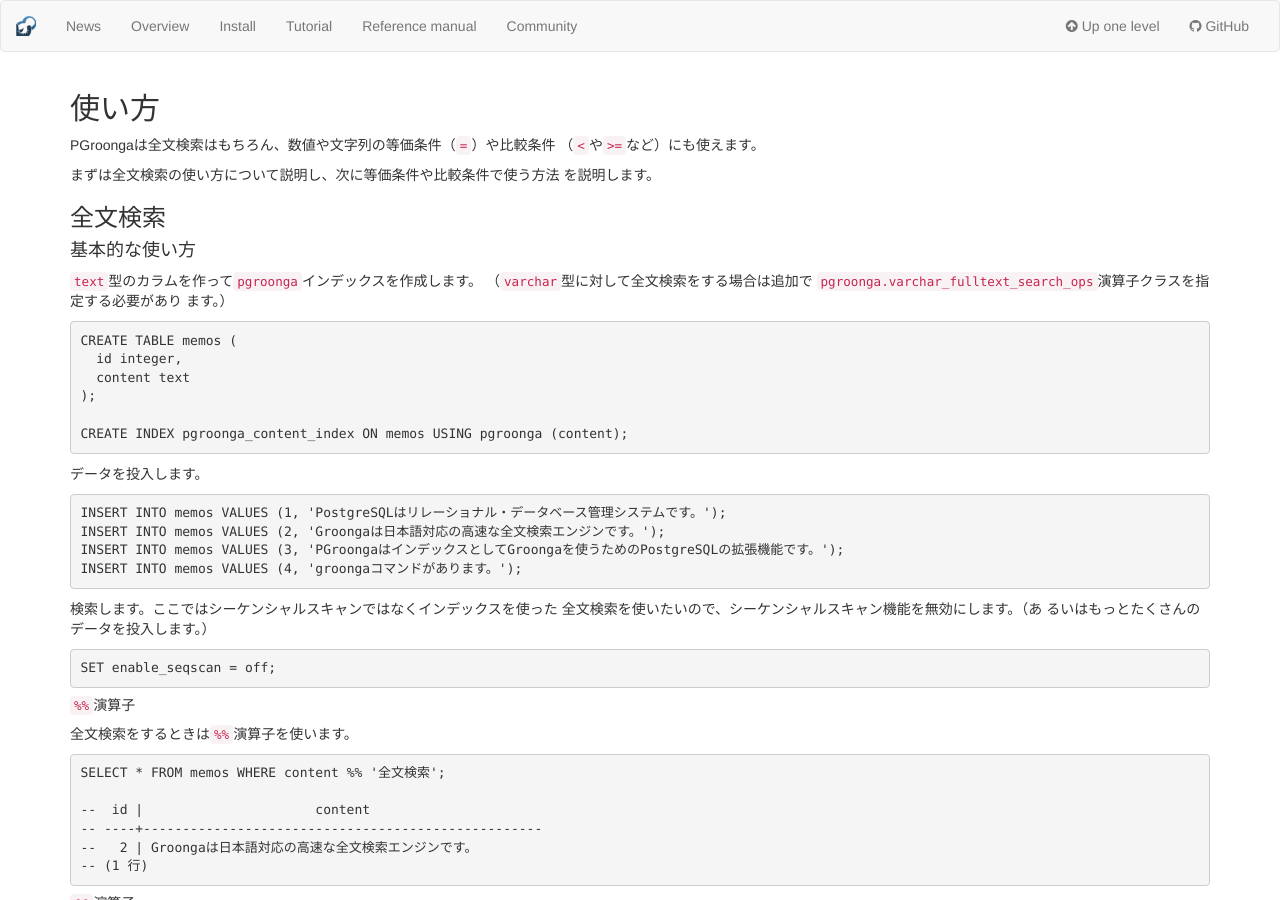
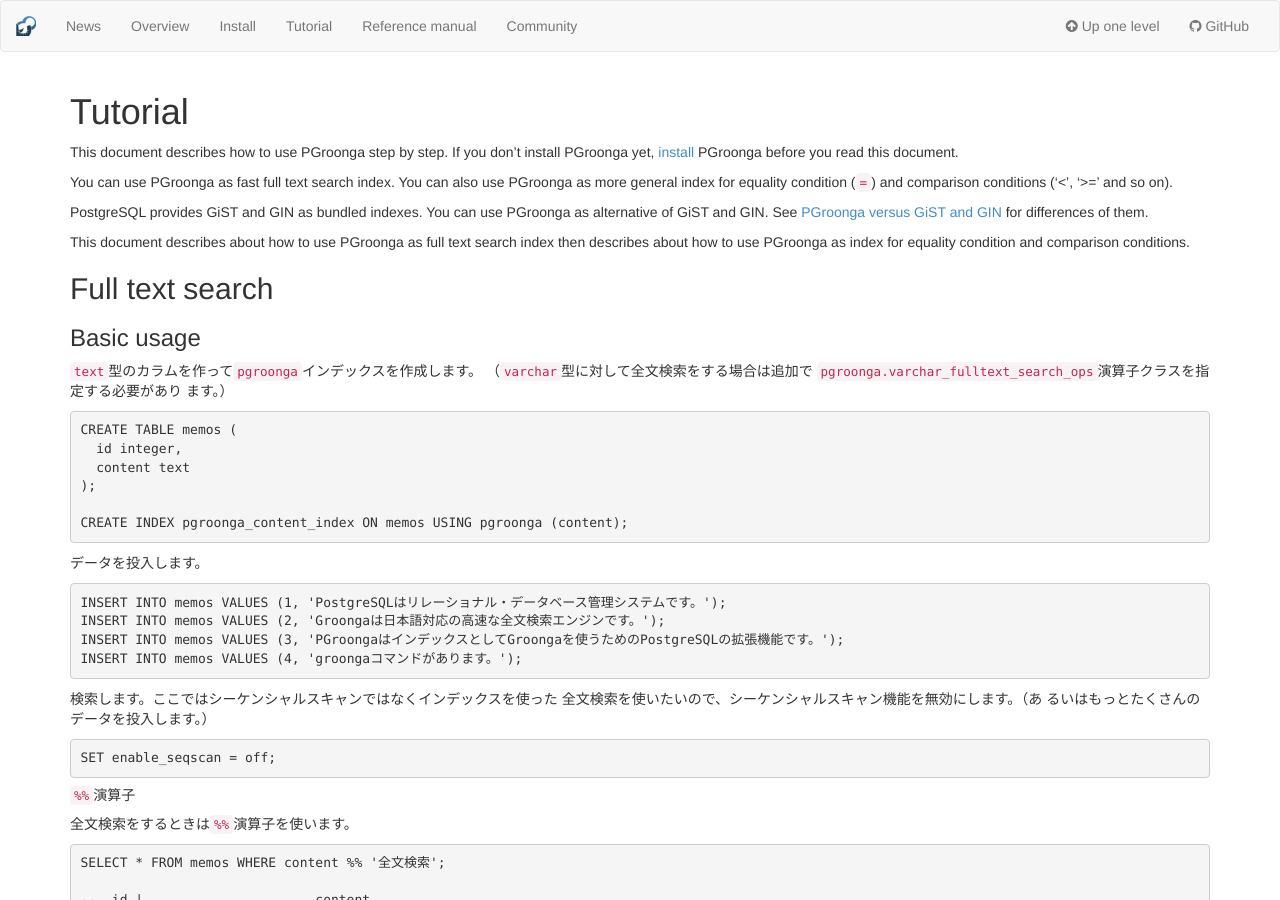
Before and after one commit to pgroonga/pgroonga.github.io, a Jekyll site: the page built from tutorial/index.md, in a window 1280 px wide and 900 px high. Built offline with Jekyll 4.4.1, drawn with Linux system fonts in a browser that asks for light colours.

Commit message:
Tranlsate

```diff
--- a/_config.yml
+++ b/_config.yml
@@ -4,6 +4,7 @@
 pgroonga_version: 0.5.0
 pgroonga_release_date: 2015-04-29
 copyright_year: 2015
+postgresql_short_version: 9.4
 windows_postgresql_version: 9.4.1-3
 exclude: ["Rakefile", "Gemfile", "Gemfile.lock"]
 description: A PostgreSQL plugin to use Groonga as index
--- a/tutorial/index.md
+++ b/tutorial/index.md
@@ -3,17 +3,19 @@
 layout: en
 ---
 
-## 使い方
+# Tutorial
 
-PGroongaは全文検索はもちろん、数値や文字列の等価条件（`=`）や比較条件
-（`<`や`>=`など）にも使えます。
+This document describes how to use PGroonga step by step. If you don't install PGroonga yet, [install](../install/) PGroonga before you read this document.
 
-まずは全文検索の使い方について説明し、次に等価条件や比較条件で使う方法
-を説明します。
+You can use PGroonga as fast full text search index. You can also use PGroonga as more general index for equality condition (`=`) and comparison conditions ('<', '>=' and so on).
 
-### 全文検索
+PostgreSQL provides GiST and GIN as bundled indexes. You can use PGroonga as alternative of GiST and GIN. See [PGroonga versus GiST and GIN](../reference/pgroonga-versus-gist-and-gin.html) for differences of them.
 
-#### 基本的な使い方
+This document describes about how to use PGroonga as full text search index then describes about how to use PGroonga as index for equality condition and comparison conditions.
+
+## Full text search
+
+### Basic usage
 
 `text`型のカラムを作って`pgroonga`インデックスを作成します。
 （`varchar`型に対して全文検索をする場合は追加で
```
Also changed, not shown: reference/pgroonga-versus-gist-and-gin.md (added, +30 -0 lines).
